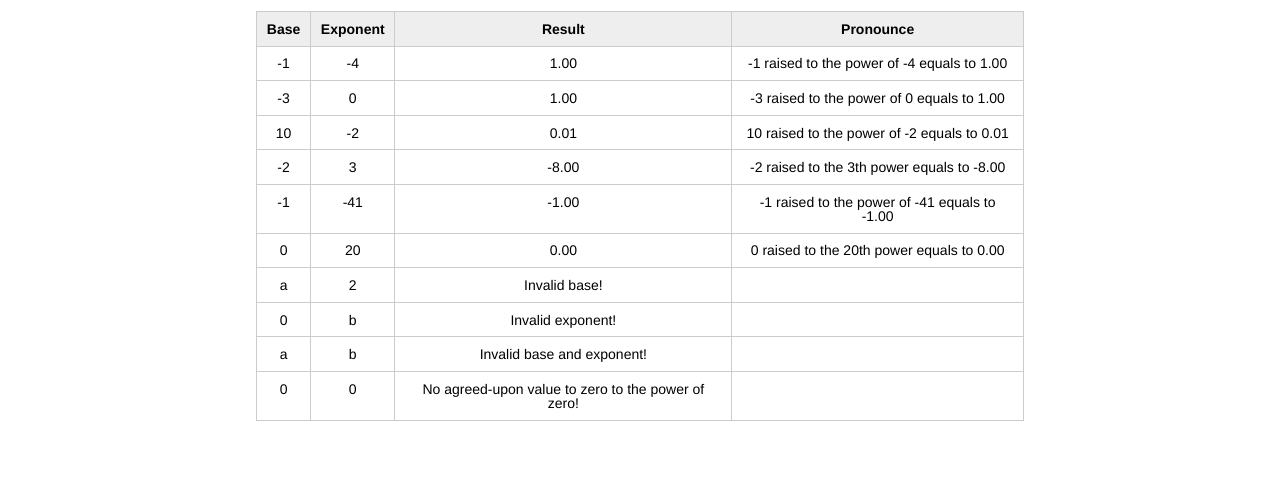
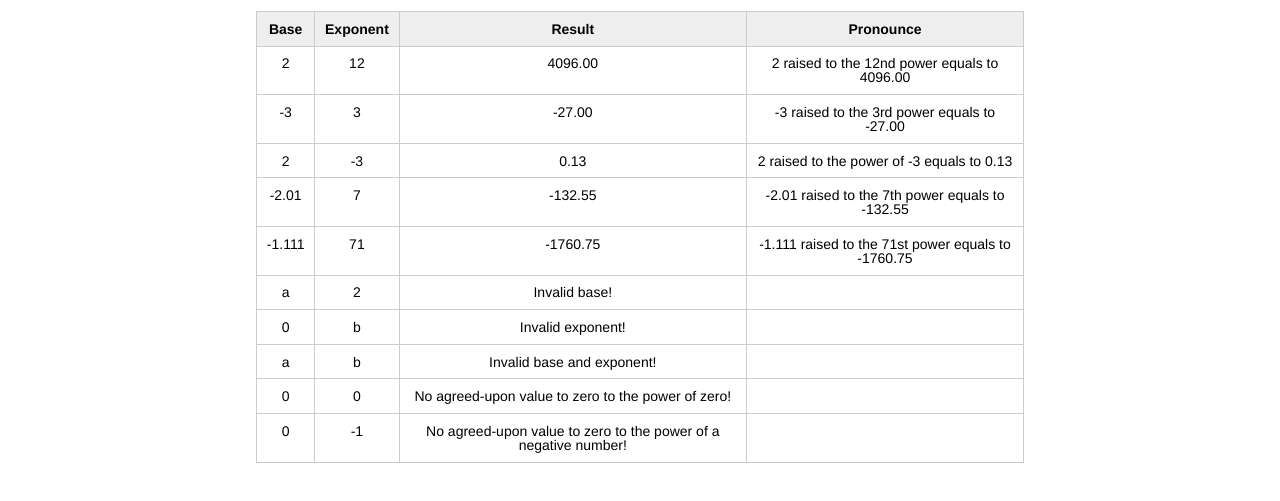
Before and after one commit to rafaelnmaldonado/power-javascript, a plain HTML site: page index.html in a window 1280 px wide. Shown: the part 45-546 px from the top of the page. Drawn offline with Linux system fonts and the light colour scheme.

Commit message:
v1.0.3 Mathematical problem fix

```diff
--- a/index.html
+++ b/index.html
@@ -29,43 +29,36 @@
 					</thead>
 					<tbody>
 						<tr class="power">
-							<td class="num-base">-1</td>
-							<td class="num-exponent">-4</td>
+							<td class="num-base">2</td>
+							<td class="num-exponent">12</td>
 							<td class="num-result"></td>
 							<td class="txt-pronounce"></td>
 						</tr>
 
 						<tr class="power">
 							<td class="num-base">-3</td>
-							<td class="num-exponent">0</td>
-							<td class="num-result"></td>
-							<td class="txt-pronounce"></td>
-						</tr>
-
-						<tr class="power">
-							<td class="num-base">10</td>
-							<td class="num-exponent">-2</td>
-							<td class="num-result"></td>
-							<td class="txt-pronounce"></td>
-						</tr>
-
-						<tr class="power">
-							<td class="num-base">-2</td>
 							<td class="num-exponent">3</td>
 							<td class="num-result"></td>
 							<td class="txt-pronounce"></td>
 						</tr>
 
 						<tr class="power">
-							<td class="num-base">-1</td>
-							<td class="num-exponent">-41</td>
+							<td class="num-base">2</td>
+							<td class="num-exponent">-3</td>
 							<td class="num-result"></td>
 							<td class="txt-pronounce"></td>
 						</tr>
 
 						<tr class="power">
-							<td class="num-base">0</td>
-							<td class="num-exponent">20</td>
+							<td class="num-base">-2.01</td>
+							<td class="num-exponent">7</td>
+							<td class="num-result"></td>
+							<td class="txt-pronounce"></td>
+						</tr>
+
+						<tr class="power">
+							<td class="num-base">-1.111</td>
+							<td class="num-exponent">71</td>
 							<td class="num-result"></td>
 							<td class="txt-pronounce"></td>
 						</tr>
@@ -97,6 +90,13 @@
 							<td class="num-result"></td>
 							<td class="txt-pronounce"></td>
 						</tr>
+
+						<tr class="power">
+							<td class="num-base">0</td>
+							<td class="num-exponent">-1</td>
+							<td class="num-result"></td>
+							<td class="txt-pronounce"></td>
+						</tr>
 					</tbody>
 				</table>
 
--- a/js/index.js
+++ b/js/index.js
@@ -17,6 +17,7 @@ for (let i = 0; i < arrayPower.length; i++) {
   var exponentIsValid = true;
 
   if (isNaN(base) && isNaN(exponent)) {
+    power.classList.add("invalid-power");
     console.log("Invalid base and exponent!");
     baseIsValid = false;
     exponentIsValid = false;
@@ -24,12 +25,14 @@ for (let i = 0; i < arrayPower.length; i++) {
   }
   else {
     if (isNaN(base)) {
+      power.classList.add("invalid-power");
       console.log("Invalid base!");
       baseIsValid = false;
       unResult.textContent = "Invalid base!";
     }
 
     if (isNaN(exponent)) {
+      power.classList.add("invalid-power");
       console.log("Invalid exponent!");
       exponentIsValid = false;
       unResult.textContent = "Invalid exponent!";
@@ -51,12 +54,18 @@ for (let i = 0; i < arrayPower.length; i++) {
         if (base == 0) {
           det = false;
           unResult.textContent = "No agreed-upon value to zero to the power of zero!";
+          power.classList.add("invalid-power");
           break determined;
         }
         result = 1;
       }
 
       else {
+        if (base == 0) {
+          unResult.textContent = "No agreed-upon value to zero to the power of a negative number!";
+          power.classList.add("invalid-power");
+          break determined;
+        }
         for (let i = -1; i >= exponent; i--) {
           result = result * base;
         }
@@ -69,10 +78,10 @@ for (let i = 0; i < arrayPower.length; i++) {
         if (exponent % 10 == 1) {
           unPronounce.textContent = base + " raised to the " + exponent + "st power equals to " + result;
         }
-        else if (exponent % 10 == 1) {
+        else if (exponent % 10 == 2) {
           unPronounce.textContent = base + " raised to the " + exponent + "nd power equals to " + result;
         }
-        else if (exponent % 10 == 1) {
+        else if (exponent % 10 == 3) {
           unPronounce.textContent = base + " raised to the " + exponent + "rd power equals to " + result;
         }
         else {
```
